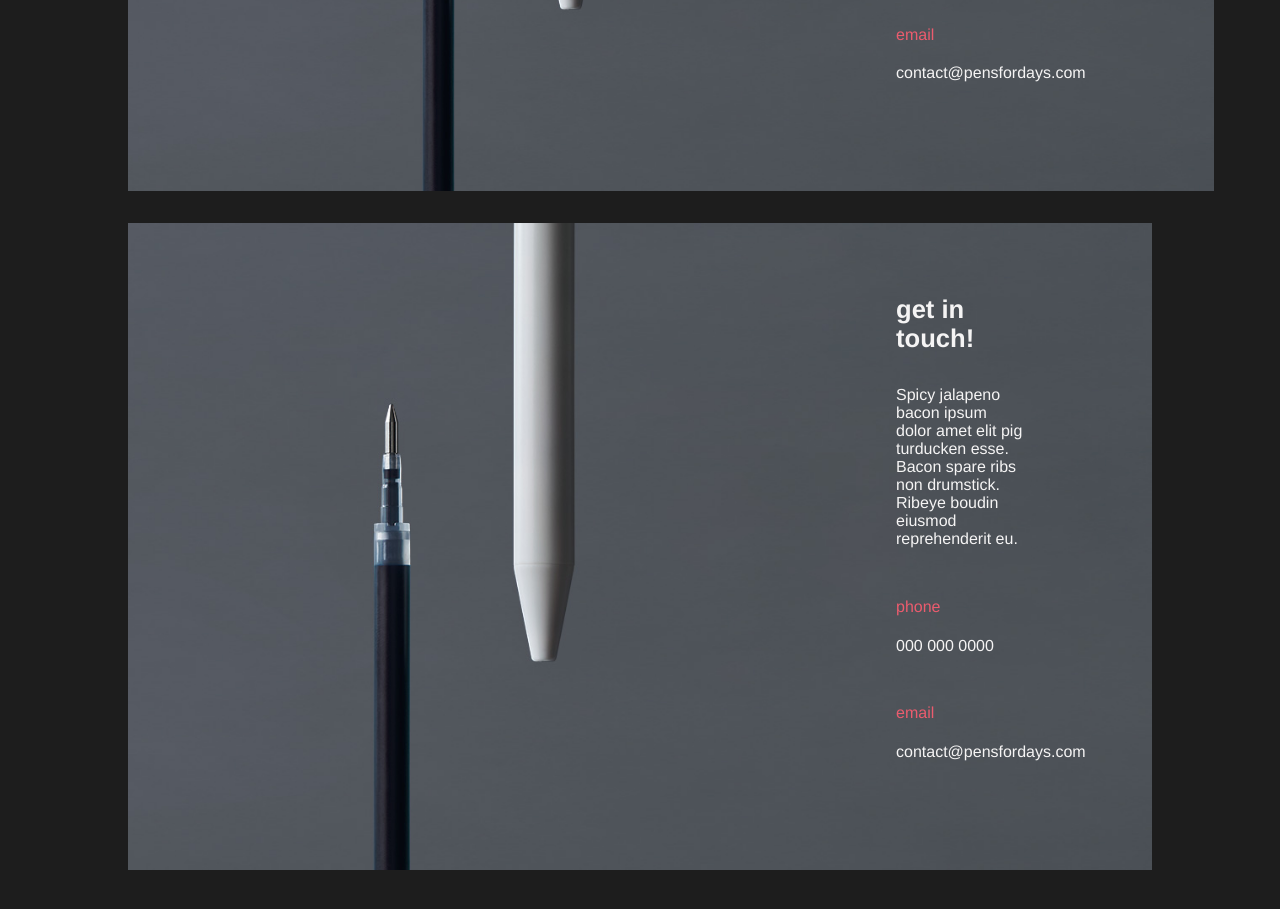
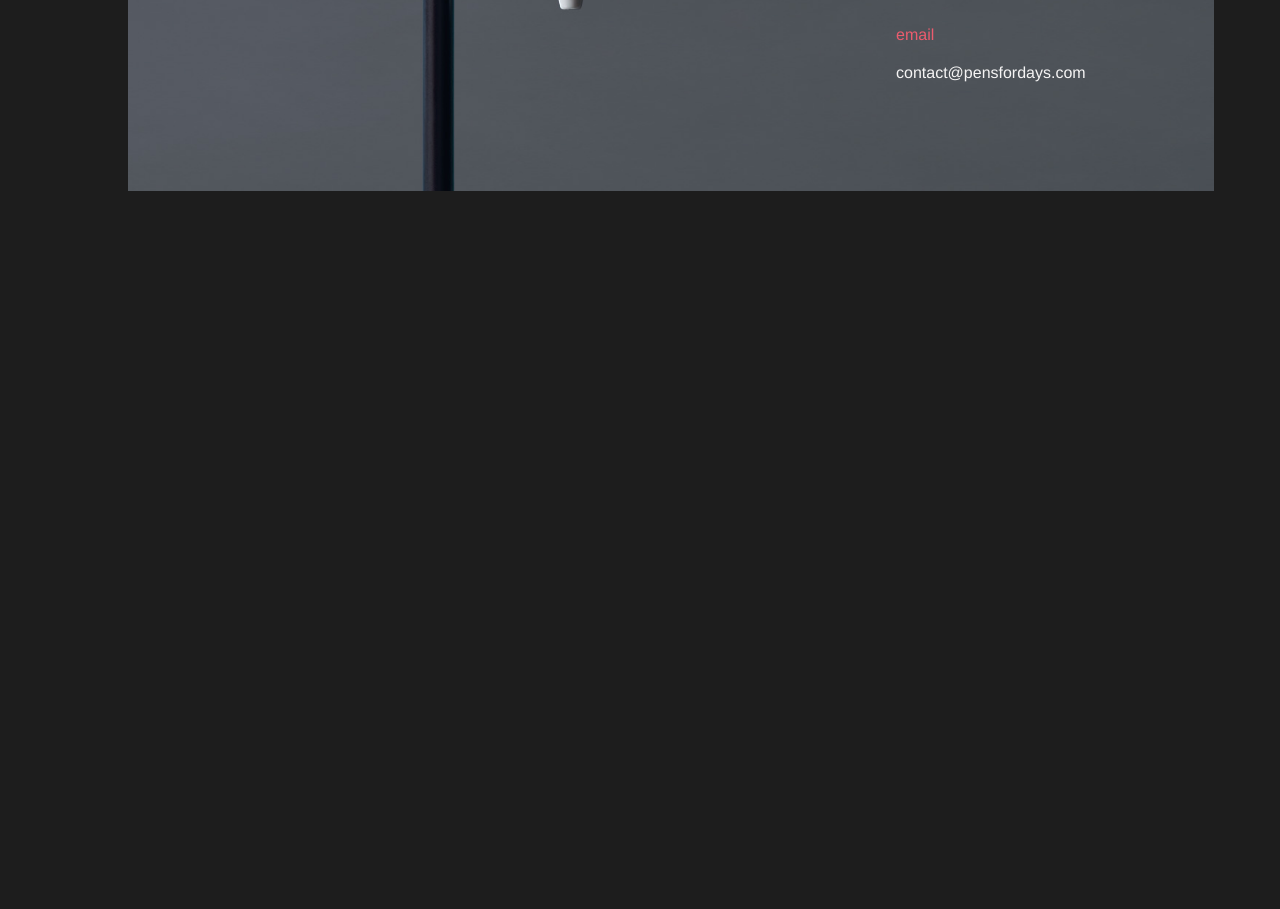
Before and after one commit to siloamy/IAT339-2020, a plain HTML site: page styleguide/index.html in a window 1280 px wide. Shown: the part 6959-7868 px from the top of the page. After the commit the page ends 7230 px from the top, so only its background shows below. Drawn offline with Linux system fonts and the light colour scheme; files that its build step writes are made by us from their sources.

Commit message:
Code Clean-up

```diff
--- a/styleguide/css/main.css
+++ b/styleguide/css/main.css
@@ -436,10 +436,6 @@ form .button input {
     background-color: rgba(0,0,0,0);
 }
 
-
-
-
-
 header, footer {
     width: 100%;
     height: auto;
--- a/styleguide/index.html
+++ b/styleguide/index.html
@@ -749,8 +749,7 @@
 
                 <div class="demo-container header-demo">
                     <header>
-
-                          <h1>Collection</h1>
+                        <h1>Collection</h1>
                           <h2>a secondary description of sorts</h2>
                           <figure class="banner collection-banner"></figure>
 
@@ -863,28 +862,6 @@
                 </div>
             </div>
 
-                <div class="demo-container footer-demo">
-                          <footer>
-                              <div class="footer-desc">
-                                  <h2>get in touch!</h2>
-                                  <p>Spicy jalapeno bacon ipsum dolor amet elit pig turducken esse. Bacon spare ribs non drumstick. Ribeye boudin eiusmod reprehenderit eu.</p>
-                              </div>
-
-                              <div class="contact">
-                                  <h3>phone</h3>
-                                  <p>000 000 0000</p>
-                              </div>
-
-                              <div class="contact">
-                                  <h3>email</h3>
-                                  <p>contact@pensfordays.com</p>
-                              </div>
-
-                              <figure class="banner contact-banner"></figure>
-
-                          </footer>
-
-                </div>
             </div>
 
 
```
